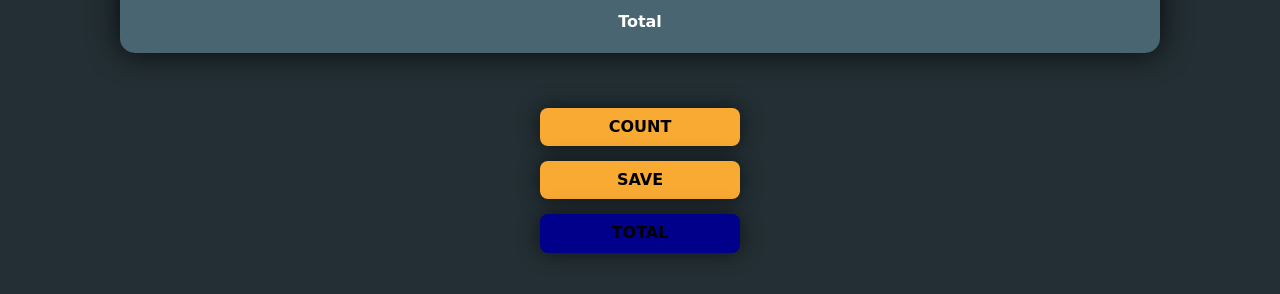
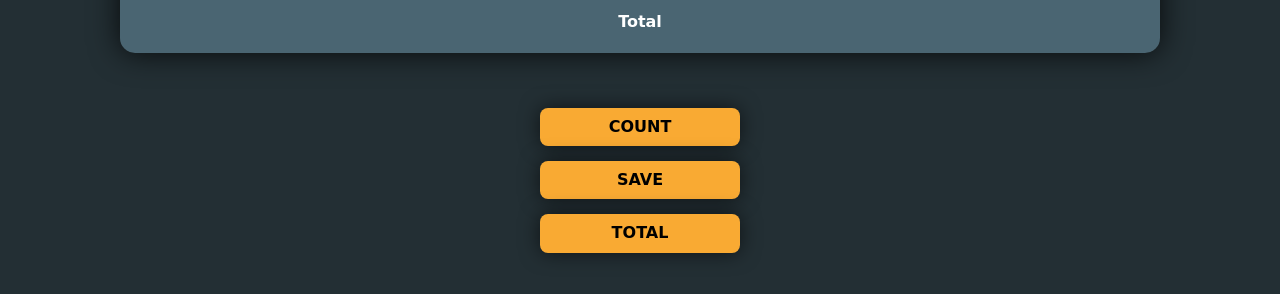
Before and after one commit to Balaji340/Count-WebApp, a plain HTML site: page index.html in a window 1280 px wide. Shown: the part 204-498 px from the top of the page. Drawn offline with nearby package versions, Linux system fonts and the light colour scheme.

Commit message:
Update index.css

```diff
--- a/index.css
+++ b/index.css
@@ -61,7 +61,3 @@ button {
 #total-btn {
     background: #f9aa33;
 }
-
-#total-btn {
-    background: darkblue;
-}
```
